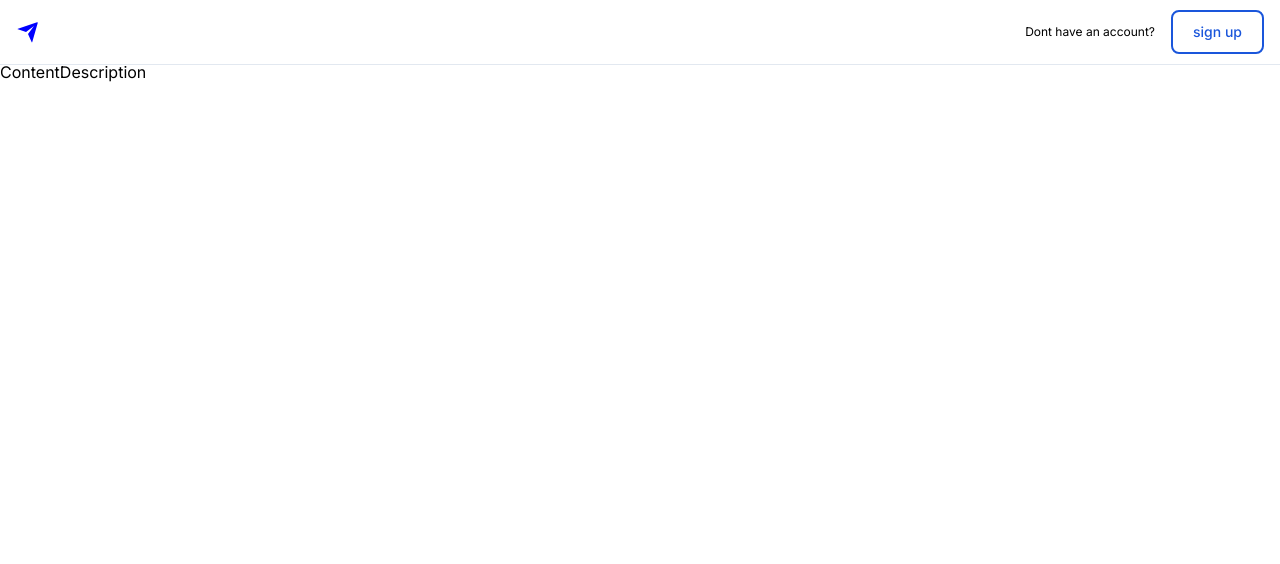
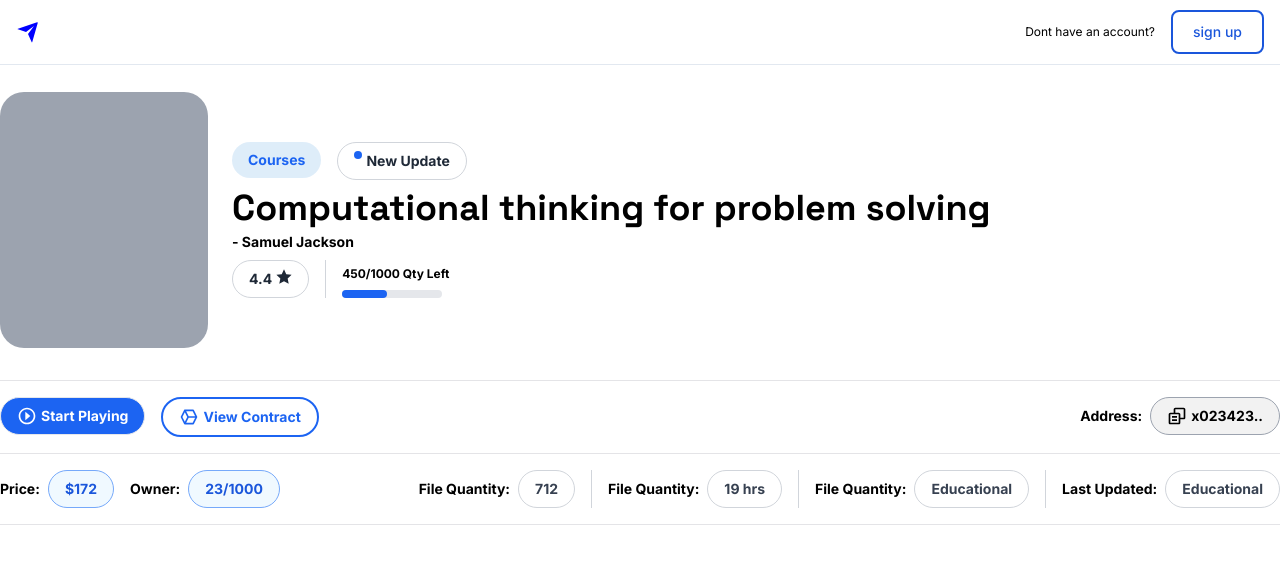
Before and after one commit to Josh-millr/nomadicmusk, a Next.js app: page /content-description in a window 1280 px wide. Shown: the top 564 px of the page. Built offline with nearby package versions, Linux system fonts and the light colour scheme.

Commit message:
Added the content description page

```diff
--- a/components/UI/ProgressBar/ProgressBar.jsx
+++ b/components/UI/ProgressBar/ProgressBar.jsx
@@ -1,4 +1,4 @@
-export const Progresbar = ({ quantityPurchased, quantityLeft }) => {
+export const Progressbar = ({ quantityPurchased, quantityLeft }) => {
   return (
     <div className="">
       {/* Purchase Quantity progress bar */}
--- a/components/index.js
+++ b/components/index.js
@@ -20,8 +20,18 @@ export { Logo } from "./UI/Logo/Logo";
 export { TextInput } from "./UI/TextInput/TextInput";
 export { Checkbox } from "./UI/Checkbox/Checkbox";
 export { Avatar } from "./UI/Avatar/Avatar";
-export { Tab } from "./UI/Tab/Tab"
+export { Tab } from "./UI/Tab/Tab";
+export { Progressbar } from "./UI/Progressbar/Progressbar";
 
 // Icon Library
-export { BiAddToQueue, BiCloudUpload, BiDollarCircle, BiDonateHeart, BiCart } from "react-icons/bi";
+export {
+  BiAddToQueue,
+  BiCloudUpload,
+  BiDollarCircle,
+  BiDonateHeart,
+  BiCart,
+  BiCubeAlt,
+  BiCopyAlt,
+  BiCaretRightCircle,
+} from "react-icons/bi";
 export { RiStarFill } from "react-icons/ri";
--- a/pages/content-description.js
+++ b/pages/content-description.js
@@ -1,4 +1,135 @@
+import {
+  RiStarFill,
+  Progressbar,
+  BiCopyAlt,
+  BiCubeAlt,
+  BiCaretRightCircle,
+} from "../components/index";
+
 function ContentDescription() {
-  return <div>ContentDescription</div>;
+  return (
+    <div className="">
+      {/* Hero */}
+      <div className="flex gap-x-6 border-b border-zinc-200 py-8">
+        <div className="">
+          <div className="lg:[256px] h-[208px] w-[208px] rounded-3xl bg-gray-400 lg:h-[256px]"></div>
+        </div>
+        <div className="my-auto grid grid-cols-1 grid-rows-1 gap-y-2">
+          <div className="flex gap-x-4">
+            {/* Category */}
+            <div className="h-fit w-fit rounded-full bg-[#0077cc21] px-4 py-2">
+              <p className="text-sm font-bold text-blue-600">Courses</p>
+            </div>
+            {/* Update Alert */}
+            <div className="flex h-fit w-fit justify-items-center gap-x-1 rounded-full border border-gray-300 px-4 py-2">
+              <span className="h-2 w-2 rounded-full bg-blue-600"></span>
+              <p className="text-sm font-bold text-gray-800">New Update</p>
+            </div>
+          </div>
+          <div className="grid grid-cols-1 grid-rows-1 gap-y-1">
+            <h1 className="text-3xl font-bold md:text-4xl">
+              Computational thinking for problem solving
+            </h1>
+            <p className="text-xs font-bold md:text-sm">- Samuel Jackson</p>
+          </div>
+          <div className="flex gap-x-4">
+            <div className="flex h-fit w-fit justify-items-center gap-x-1 rounded-full border border-gray-300 px-4 py-2 text-gray-800">
+              <p className="text-sm font-bold ">4.4</p>
+              <RiStarFill size={16} />
+            </div>
+            {/* Divider */}
+            <div className="h-full w-[1px] bg-gray-300" />
+            <Progressbar quantityPurchased={450} quantityLeft={1000} />
+          </div>
+        </div>
+      </div>
+      {/* ...................................... */}
+      <div className="border-b border-zinc-200 sm:flex sm:justify-between">
+        <div className="flex gap-x-4 border-b border-zinc-200 py-4 sm:border-none">
+          <button className="flex h-fit w-fit justify-items-center gap-x-1 rounded-full border bg-blue-600 px-4 py-2 text-white">
+            <BiCaretRightCircle size={20} />
+            <p className="text-sm font-bold ">Start Playing</p>
+          </button>
+          <button className="flex h-fit w-fit justify-items-center gap-x-1 rounded-full border-2 border-blue-600 px-4 py-2 text-blue-600">
+            <BiCubeAlt size={20} />
+            <p className="text-sm font-bold">View Contract</p>
+          </button>
+        </div>
+        <div className="py-4">
+          {/* Content Hash Address */}
+          <div className="flex gap-x-2">
+            <p className="my-auto text-sm font-bold">Address:</p>
+            <div className="flex h-fit w-fit justify-items-center gap-x-1 rounded-full border border-gray-400 bg-[#F2F2F2] px-4 py-2 text-black">
+              <BiCopyAlt size={20} />
+              <p className="text-sm font-bold ">x023423..</p>
+            </div>
+          </div>
+        </div>
+      </div>
+      {/* ...................................... */}
+      <div className="gap-x-4 border-b border-zinc-200 sm:flex sm:justify-between">
+        <div className="flex gap-x-4 border-b border-zinc-200 py-4 sm:border-none">
+          {/* Price */}
+          <div className="flex gap-x-2">
+            <p className="my-auto text-sm font-bold">Price:</p>
+            <div className="flex h-fit w-fit justify-items-center gap-x-1 rounded-full border border-blue-400 bg-sky-50 px-4 py-2 text-blue-700">
+              <p className="text-sm font-bold ">$172</p>
+            </div>
+          </div>
+          {/* Ownership number */}
+          <div className="flex gap-x-2">
+            <p className="my-auto text-sm font-bold">Owner:</p>
+            <div className="flex h-fit w-fit justify-items-center gap-x-1 rounded-full border border-blue-400 bg-sky-50 px-4 py-2 text-blue-700">
+              <p className="text-sm font-bold ">23/1000</p>
+            </div>
+          </div>
+        </div>
+        <div className="flex gap-x-4 py-4">
+          {/* File Quantity */}
+          <div className="flex gap-x-2">
+            <p className="my-auto whitespace-nowrap text-sm font-bold">
+              File Quantity:
+            </p>
+            <div className="flex h-fit w-fit justify-items-center gap-x-1 rounded-full border border-gray-300 px-4 py-2 text-gray-700">
+              <p className="whitespace-nowrap text-sm font-bold">712</p>
+            </div>
+          </div>
+          {/* Divider */}
+          <div className="h-full w-[1px] bg-gray-300" />
+          {/* Duration */}
+          <div className="flex gap-x-2">
+            <p className="my-auto whitespace-nowrap text-sm font-bold">
+              File Quantity:
+            </p>
+            <div className="flex h-fit w-fit justify-items-center gap-x-1 rounded-full border border-gray-300 px-4 py-2 text-gray-700">
+              <p className="whitespace-nowrap text-sm font-bold">19 hrs</p>
+            </div>
+          </div>
+          {/* Divider */}
+          <div className="h-full w-[1px] bg-gray-300" />
+          {/* Category */}
+          <div className="flex gap-x-2">
+            <p className="my-auto whitespace-nowrap text-sm font-bold">
+              File Quantity:
+            </p>
+            <div className="flex h-fit w-fit justify-items-center gap-x-1 rounded-full border border-gray-300 px-4 py-2 text-gray-700">
+              <p className="whitespace-nowrap text-sm font-bold">Educational</p>
+            </div>
+          </div>
+          {/* Divider */}
+          <div className="h-full w-[1px] bg-gray-300" />
+          {/* Last Updated */}
+          <div className="flex gap-x-2">
+            <p className="my-auto whitespace-nowrap text-sm font-bold">
+              Last Updated:
+            </p>
+            <div className="flex h-fit w-fit justify-items-center gap-x-1 rounded-full border border-gray-300 px-4 py-2 text-gray-700">
+              <p className="whitespace-nowrap text-sm font-bold">Educational</p>
+            </div>
+          </div>
+        </div>
+      </div>
+    </div>
+  );
 }
 export default ContentDescription;
--- a/styles/globals.css
+++ b/styles/globals.css
@@ -31,7 +31,7 @@
     line-height: 28px;
     font-weight: normal;
   }
-/* "Circular Std",  */
+/*  "Circular Std"  */
   p, label, button, input, li {
     font-family: "Inter", var(--font-stack);
     font-stretch: normal;
```
